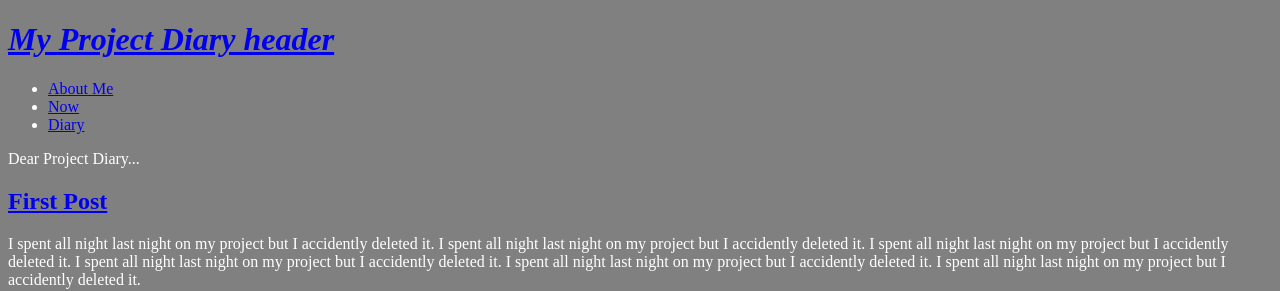
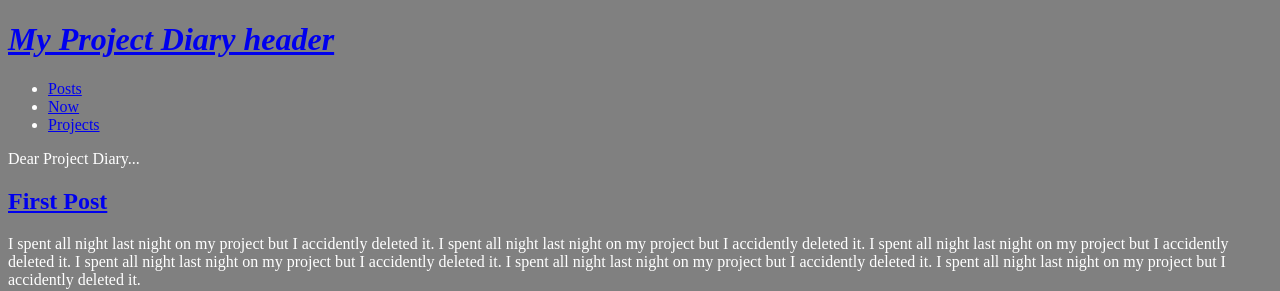
Before and after one commit to dhackel353/First-Repository, a Jekyll site: the page built from index.html, in a window 1280 px wide. Shown: the top 291 px of the page. Built offline with Jekyll 4.4.1, drawn with Linux system fonts in a browser that asks for light colours.

Commit message:
Update main.html

```diff
--- a/_layouts/main.html
+++ b/_layouts/main.html
@@ -9,9 +9,9 @@
 		<h1><a href="/">My Project Diary header</a></h1>
 
 		<ul>
-			<li><a href="{{site.baseurl}}/about.html">About Me</a></li>
+			<li><a href="{{site.baseurl}}/index.html">Posts</a></li>
 			<li><a href="{{site.baseurl}}/now.html">Now</a></li>
-			<li><a href="{{site.baseurl}}">Diary</a></li>
+			<li><a href="{{site.baseurl}}/projects.html">Projects</a></li>
 		</ul>
 
 		{{content}}
```
